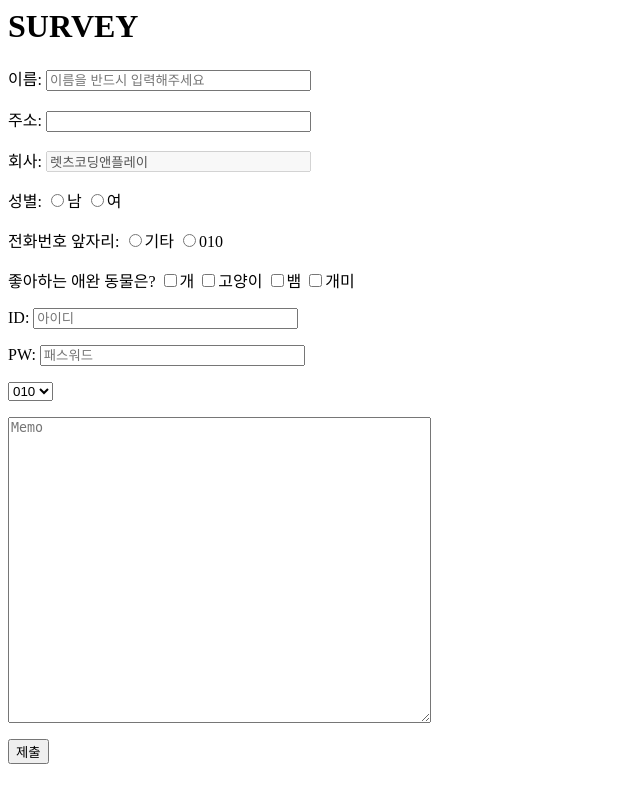
After one commit to NaeMOO0823/django-study, a Django app: template edu/templates/survey.html in a window 1280 px wide. The commit adds this page. Shown: the whole page, without its empty margins (0-640 px from the left). Run offline with Django 3.2, Linux system fonts and the light colour scheme; the template is opened without the code that fills it, so the values that code supplies are empty.

Commit message:
20231028_study
survey

```diff
--- /dev/null
+++ b/edu/templates/survey.html
@@ -0,0 +1,64 @@
+{% block content %}
+    <strong><h1>SURVEY</h1></strong>
+
+    <p>
+        <label for="name_input">이름:</label>
+        <input type="text" size="30" name="name" id="name_input" placeholder="이름을 반드시 입력해주세요">
+    </p>
+
+    <p>
+        <label for="address_input">주소:</label>
+        <input size="30" name="address" id="address_input"/>
+    </p>
+
+    <p>
+        <label for="company_input">회사:</label>
+        <input type="text" size="30" name="company" id="company_input" value="렛츠코딩앤플레이" disabled/>
+    </p>
+
+    <p>
+        성별:
+        <input type="radio" name="sex">남</input>
+        <input type="radio" name="sex">여</input>
+    </p>
+
+    <p>
+        전화번호 앞자리:
+        <input type="radio" name="tel">기타</input>
+        <input type="radio" name="tel">010</input>
+    </p>
+
+    <p>
+        좋아하는 애완 동물은?
+        <input type="checkbox">개</input>
+        <input type="checkbox">고양이</input>
+        <input type="checkbox">뱀</input>
+        <input type="checkbox">개미</input>
+    </p>
+
+    <p>
+        <label for="id_input">ID:</label>
+        <input size="30" name="id" id="id_input" placeholder="아이디">
+    </p>
+
+    <p>
+        <label for="pwd_input">PW:</label>
+        <input type="password" size="30" name="pwd" id="pwd_input" placeholder="패스워드">
+    </p>
+
+    <p>
+        <select>
+            <option value="1">010</option>
+            <option value="2">016</option>
+            <option value="3">017</option>
+        <select/>
+    </p>
+
+    <p>
+        <textarea cols="50" rows="20" placeholder="Memo"></textarea>
+    </p>
+
+    <p>
+        <input type="submit" value="제출"/>
+    </p>
+{% endblock content %}
--- a/edu/urls.py
+++ b/edu/urls.py
@@ -6,5 +6,6 @@ app_name = 'edu'
 urlpatterns = [
     path('', views.Index.as_view(), name='index'),
     path('tag', views.TagStudy.as_view(), name='tag_study'),
-    path('new', views.NewContent.as_view(), name="new_content")
+    path('new', views.NewContent.as_view(), name="new_content"),
+    path('survey', views.Survey.as_view(), name="survey")
 ]
--- a/edu/views.py
+++ b/edu/views.py
@@ -44,3 +44,9 @@ class NewContent(View):
         feed.save()
 
         return redirect('edu:tag_study')
+
+class Survey(View):
+        template_name = 'survey.html'
+
+        def get(self, request):
+            return render(request, self.template_name)
```
Also changed, not shown: edu/templates/upload_form.html (+35 -0 lines).
